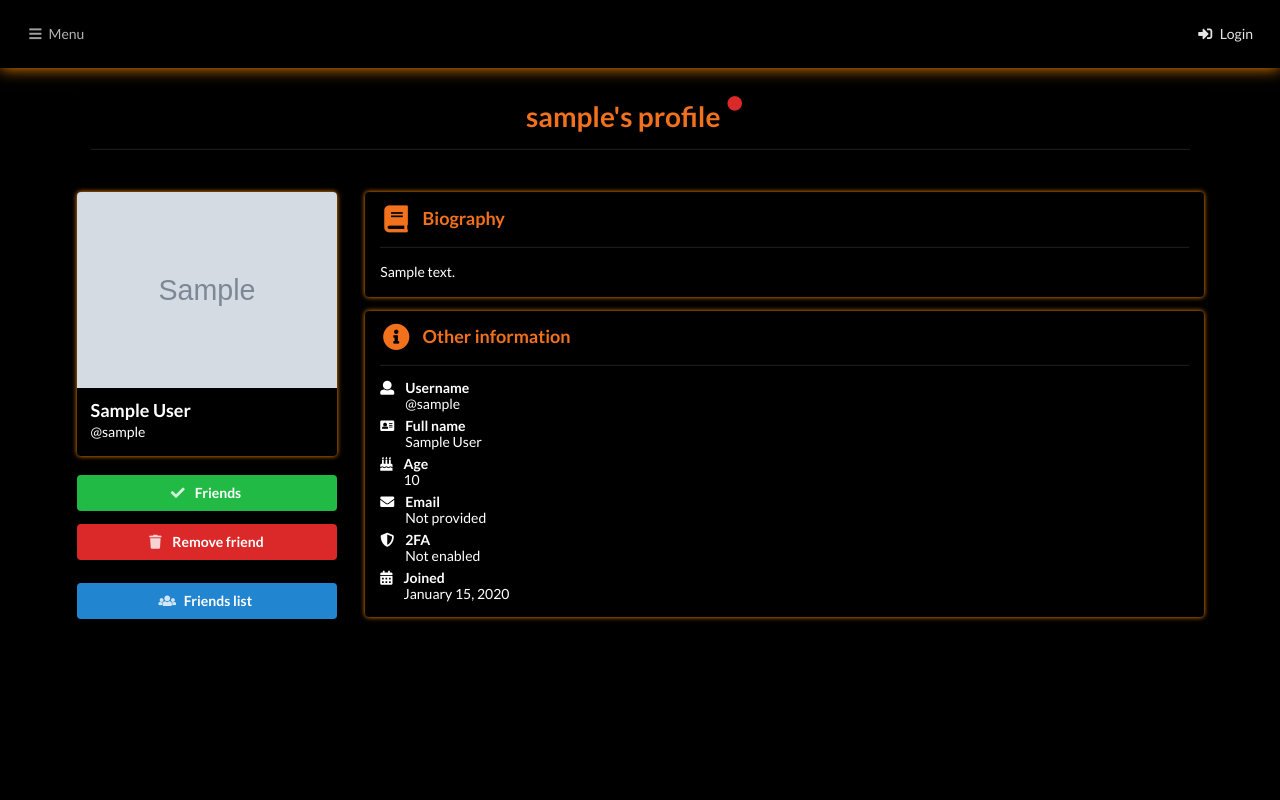
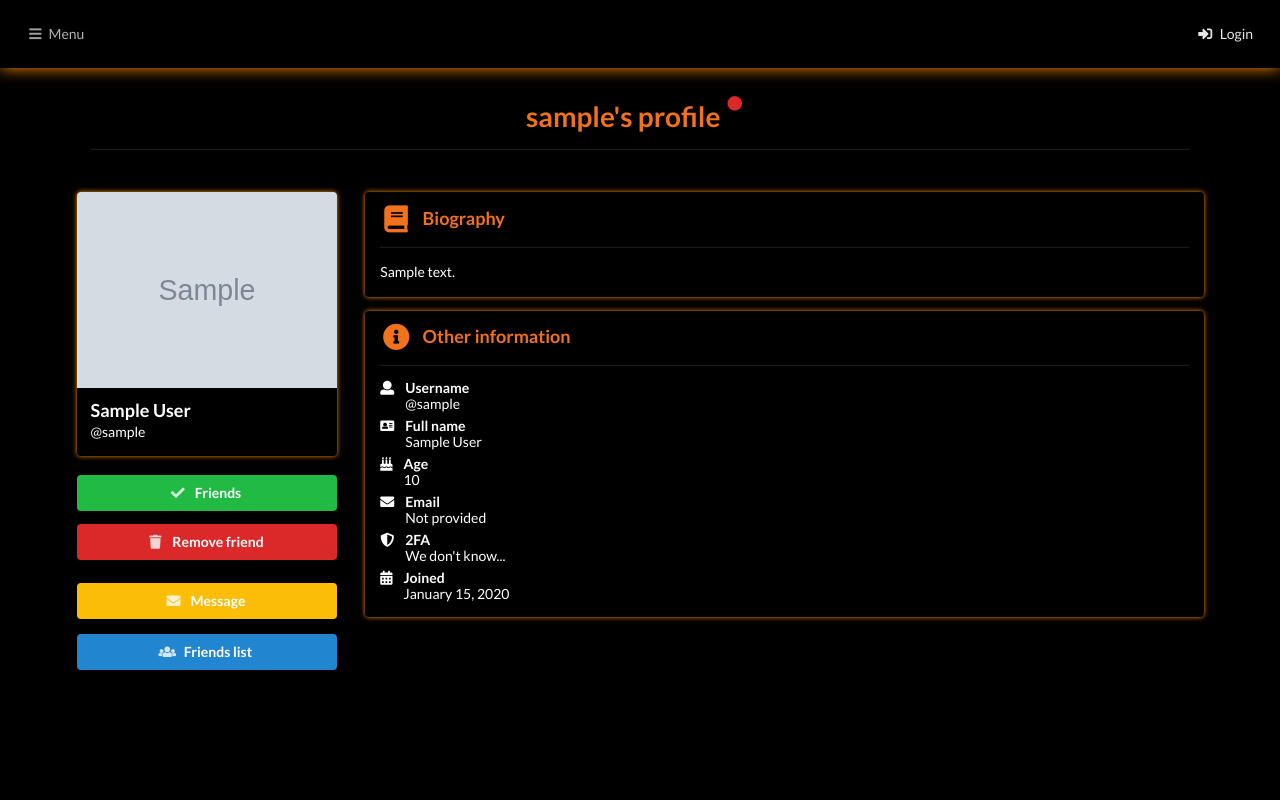
Before and after one commit to aixandrolab/simple-social-network, a Django app: template profiles/templates/profiles/profile_detail.html in a window 1280 px wide. Run offline with Django 5.2, Linux system fonts and the light colour scheme; the template is opened without the code that fills it: most values are stand-ins (such as "Sample title", 1, 10 or a date in 2020); grey boxes marked "Sample" are stand-in pictures; parts of the project's set-up code (start-up, migrations or seed data) failed here and were passed over.

Commit message:
feat: implement "Create new chat/Send message" button on profile's page

```diff
--- a/profiles/templates/profiles/profile_detail.html
+++ b/profiles/templates/profiles/profile_detail.html
@@ -125,6 +125,11 @@
                     {% endif %}
                 </div>
                 <div style="margin-top: 10px;">
+                    <a class="ui yellow button" href="{% url 'profiles:create_chat' profile.id %}" style="width: 100%;">
+                        <i class="envelope icon"></i> Message
+                    </a>
+                </div>
+                <div style="margin-top: 10px;">
                     <a class="ui primary button" href="{% url 'profiles:friends_list' profile.user.username %}" style="width: 100%;">
                         <i class="users icon"></i> Friends list
                     </a>
@@ -212,7 +217,7 @@
                                     <a href="{% url 'profiles:two_factor_setup' %}">Enable it</a> as soon as possible!
                                 </div>
                             {% else %}
-                                <div class="description">Not enabled</div>
+                                <div class="description">We don't know...</div>
                             {% endif %}
                         </div>
                     </div>
```
